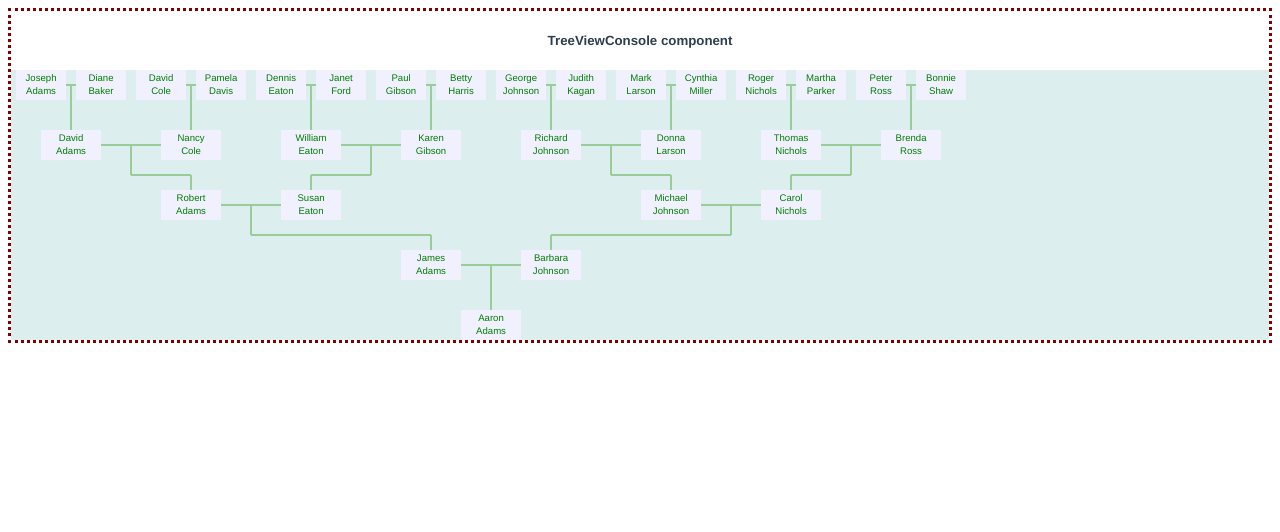
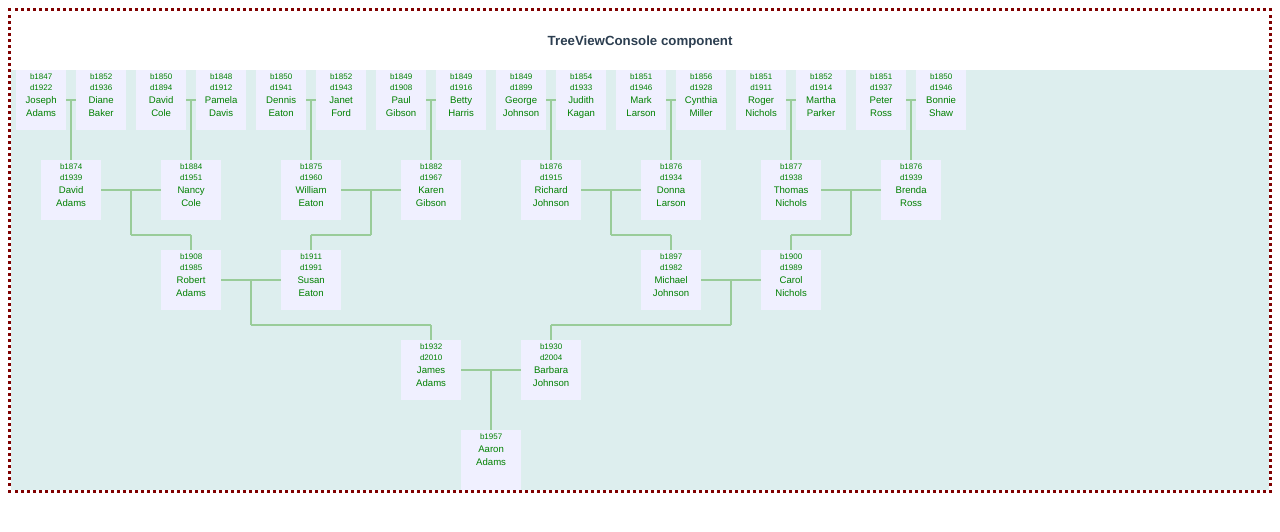
Before and after one commit to jrschmidt/familia-22, a Vue app: page / in a window 1280 px wide. Shown: the top 532 px of the page. Built offline with nearby package versions, Linux system fonts and the light colour scheme.

Commit message:
add birth and death years to PersonTag components

```diff
--- a/src/components/ConnectorSvg.vue
+++ b/src/components/ConnectorSvg.vue
@@ -1,41 +1,41 @@
 <template>
   <div class="connector-svg">
-    <svg v-if="isStraightSkinny(connectStyle)" height="60px" width="120px">
-      <line x1="55" y1="15" x2="65" y2="15" stroke="#99cc99" stroke-width="2"/>
-      <line x1="60" y1="15" x2="60" y2="60" stroke="#99cc99" stroke-width="2"/>
+    <svg v-if="isStraightSkinny(connectStyle)" height="100%" width="120px">
+      <line x1="55" y1="30" x2="65" y2="30" stroke="#99cc99" stroke-width="2"/>
+      <line x1="60" y1="30" x2="60" y2="180" stroke="#99cc99" stroke-width="2"/>
     </svg>
 
     <svg v-if="isStraightSingleton(connectStyle)" height="100%" width="100%">
-      <line x1="30" y1="15" x2="90" y2="15" stroke="#99cc99" stroke-width="2"/>
-      <line x1="60" y1="15" x2="60" y2="60" stroke="#99cc99" stroke-width="2"/>
+      <line x1="30" y1="30" x2="90" y2="30" stroke="#99cc99" stroke-width="2"/>
+      <line x1="60" y1="30" x2="60" y2="180" stroke="#99cc99" stroke-width="2"/>
     </svg>
 
     <svg v-if="isLeftW3(connectStyle)" height="100%" width="100%">
-      <line x1="30" y1="15" x2="90" y2="15" stroke="#99cc99" stroke-width="2"/>
-      <line x1="60" y1="15" x2="60" y2="45" stroke="#99cc99" stroke-width="2"/>
-      <line x1="60" y1="45" x2="120" y2="45" stroke="#99cc99" stroke-width="2"/>
-      <line x1="120" y1="45" x2="120" y2="60" stroke="#99cc99" stroke-width="2"/>
+      <line x1="30" y1="30" x2="90" y2="30" stroke="#99cc99" stroke-width="2"/>
+      <line x1="60" y1="30" x2="60" y2="75" stroke="#99cc99" stroke-width="2"/>
+      <line x1="60" y1="75" x2="120" y2="75" stroke="#99cc99" stroke-width="2"/>
+      <line x1="120" y1="75" x2="120" y2="180" stroke="#99cc99" stroke-width="2"/>
     </svg>
 
     <svg v-if="isRightW3(connectStyle)" height="100%" width="100%">
-      <line x1="90" y1="15" x2="150" y2="15" stroke="#99cc99" stroke-width="2"/>
-      <line x1="120" y1="15" x2="120" y2="45" stroke="#99cc99" stroke-width="2"/>
-      <line x1="120" y1="45" x2="60" y2="45" stroke="#99cc99" stroke-width="2"/>
-      <line x1="60" y1="45" x2="60" y2="60" stroke="#99cc99" stroke-width="2"/>
+      <line x1="90" y1="30" x2="150" y2="30" stroke="#99cc99" stroke-width="2"/>
+      <line x1="120" y1="30" x2="120" y2="75" stroke="#99cc99" stroke-width="2"/>
+      <line x1="120" y1="75" x2="60" y2="75" stroke="#99cc99" stroke-width="2"/>
+      <line x1="60" y1="75" x2="60" y2="180" stroke="#99cc99" stroke-width="2"/>
     </svg>
 
     <svg v-if="isLeftW5(connectStyle)" height="100%" width="100%">
-      <line x1="30" y1="15" x2="90" y2="15" stroke="#99cc99" stroke-width="2"/>
-      <line x1="60" y1="15" x2="60" y2="45" stroke="#99cc99" stroke-width="2"/>
-      <line x1="60" y1="45" x2="240" y2="45" stroke="#99cc99" stroke-width="2"/>
-      <line x1="240" y1="45" x2="240" y2="60" stroke="#99cc99" stroke-width="2"/>
+      <line x1="30" y1="30" x2="90" y2="30" stroke="#99cc99" stroke-width="2"/>
+      <line x1="60" y1="30" x2="60" y2="75" stroke="#99cc99" stroke-width="2"/>
+      <line x1="60" y1="75" x2="240" y2="75" stroke="#99cc99" stroke-width="2"/>
+      <line x1="240" y1="75" x2="240" y2="180" stroke="#99cc99" stroke-width="2"/>
     </svg>
 
     <svg v-if="isRightW5(connectStyle)" height="100%" width="100%">
-      <line x1="210" y1="15" x2="270" y2="15" stroke="#99cc99" stroke-width="2"/>
-      <line x1="240" y1="15" x2="240" y2="45" stroke="#99cc99" stroke-width="2"/>
-      <line x1="240" y1="45" x2="60" y2="45" stroke="#99cc99" stroke-width="2"/>
-      <line x1="60" y1="45" x2="60" y2="60" stroke="#99cc99" stroke-width="2"/>
+      <line x1="210" y1="30" x2="270" y2="30" stroke="#99cc99" stroke-width="2"/>
+      <line x1="240" y1="30" x2="240" y2="75" stroke="#99cc99" stroke-width="2"/>
+      <line x1="240" y1="75" x2="60" y2="75" stroke="#99cc99" stroke-width="2"/>
+      <line x1="60" y1="75" x2="60" y2="180" stroke="#99cc99" stroke-width="2"/>
     </svg>
   </div>
 </template>
--- a/src/components/PersonTag.vue
+++ b/src/components/PersonTag.vue
@@ -1,5 +1,7 @@
 <template>
   <div class="person-tag">
+    <p class="year">{{ getBirthYearLabel(personData) }}</p>
+    <p class="year">{{ getDeathYearLabel(personData) }}</p>
     <p>{{ personData.firstname }}</p>
     <p>{{ personData.lastname }}</p>
   </div>
@@ -9,6 +11,14 @@
 const props = defineProps({
   personData: Object
 })
+
+const getBirthYearLabel = (personData) => {
+  return personData.birthdate ? 'b' + personData.birthdate.slice(-4) : ''
+}
+
+const getDeathYearLabel = (personData) => {
+  return personData.deathdate ? 'd' + personData.deathdate.slice(-4) : ''
+}
 </script>
 
 <style lang="css">
@@ -16,7 +26,15 @@ const props = defineProps({
   background-color: #f0f0ff;
   color: green;
   font-size: 0.6rem;
-  height: 30px;
+  height: 60px;
+}
+
+.person-tag p {
+  margin: 2px;
+}
+
+.person-tag p.year {
+  font-size: 0.5rem;
 }
 
 .normal .person-tag {
@@ -46,8 +64,4 @@ const props = defineProps({
 .singleton .person-tag {
   width: 60px;
 }
-
-.person-tag p {
-  margin: 2px;
-}
 </style>
--- a/src/components/TreeViewGrid.vue
+++ b/src/components/TreeViewGrid.vue
@@ -49,7 +49,7 @@ const getConnectStyle = (connectors, index) => {
   overflow: hidden;
   background-color: #ddeeee;
   grid-template-columns: 60px 60px 60px 60px 60px 60px 60px 60px 60px 60px 60px 60px 60px 60px 60px 60px;
-  grid-template-rows: 30px 30px 30px 30px 30px 30px 30px 30px 30px;
+  grid-template-rows: 60px 30px 60px 30px 60px 30px 60px 30px 60px;
 }
 
 /* Place the PersonPair components in the grid */
```
